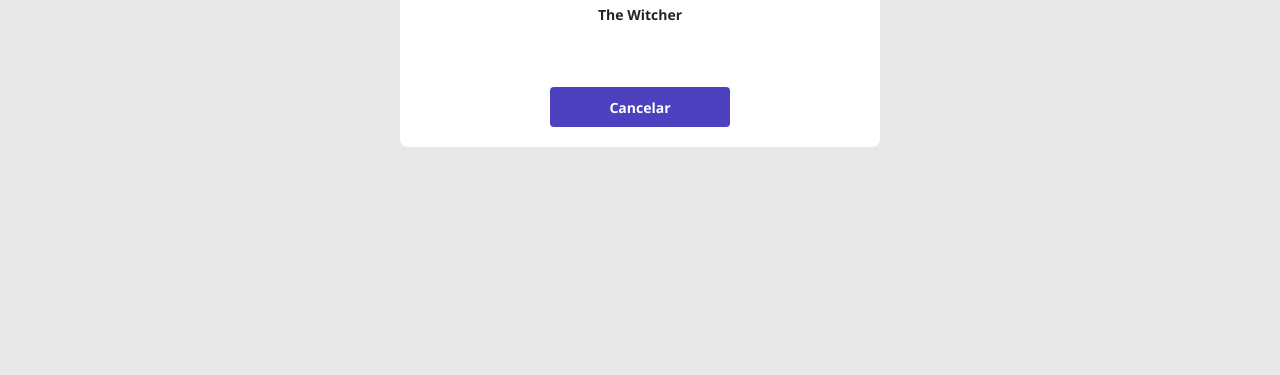
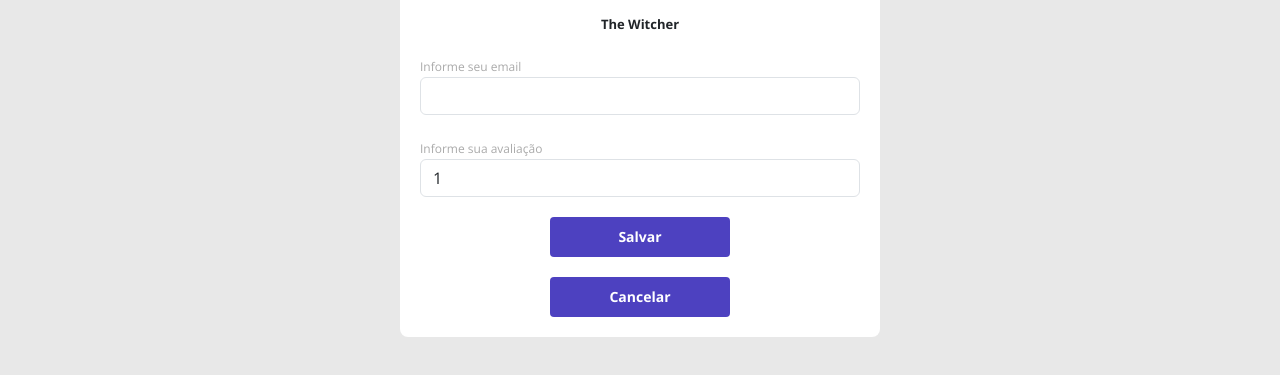
Before and after one commit to Rafaelsousacarv/dsmovie, a plain HTML site: page form.html in a window 1280 px wide. Shown: the part 463-838 px from the top of the page. Before the commit the page ends 800 px from the top, so only its background shows below. Drawn offline with nearby package versions, Linux system fonts and the light colour scheme.

Commit message:
Formulario Part 2

```diff
--- a/CSS/styles.css
+++ b/CSS/styles.css
@@ -2,6 +2,7 @@
 
 :root {
     --bg-gray: #e8e8e8;
+    --text-light-grey: #aaa;
     --text-gray: #4a4a4a;
     --color-primary: #4D41C0;
     --white: #FFF
@@ -102,9 +103,47 @@
     align-items: center;
     justify-content: center;
     border-radius: 4px;
+    border: 0;
 }
 
 .dsmovie-form-container{
     padding: 40px 0;
     max-width: 480px;
 }
+
+.dsmovie-form-description{
+    background-color: var(--white);
+    padding: 20px;
+    display: flex;
+    flex-direction: column;
+    align-items: center;
+    border-radius: 0 0 8px 8px;
+}
+
+.dsmovie-form-description h3{
+    font-size: 13px;
+    font-weight: 700;
+    margin-bottom: 20px;
+}
+
+.dsmovie-form {
+    width: 100%;
+}
+
+.dsmovie-form-group {
+    margin-bottom: 20px;
+
+}
+
+.dsmovie-form-group label {
+    font-size: 12px;
+    color: var(--text-light-grey);
+}
+
+.dsmovie-form-btn-container{
+    display: flex;
+    flex-direction: column;
+    align-items: center;
+    height: 100px;
+    justify-content: space-between;
+}
--- a/form.html
+++ b/form.html
@@ -28,9 +28,29 @@
                 <div class="dsmovie-card">
                     <img src="https://www.themoviedb.org/t/p/w533_and_h300_bestv2/foGkPxpw9h8zln81j63mix5B7m8.jpg"
                         alt="The Witcher">
-                    <div class="dsmovie-card-description">
+                    <div class="dsmovie-form-description">
                         <h3>The Witcher</h3>
-                        <a class="dsmovie-btn" href="index.html">Cancelar</a>
+                        <form class="dsmovie-form">
+                            <div class="form-group dsmovie-form-group ">
+                                <label for="email">Informe seu email</label>
+                                <input class="form-control" type="email" id="email">
+                            </div>
+                            <div class="form-group dsmovie-form-group ">
+                                <label for="score">Informe sua avaliação</label>
+                                <select class="form-control" name="score" id="score">
+                                    <option value="1">1</option>
+                                    <option value="2">2</option>
+                                    <option value="3">3</option>
+                                    <option value="4">4</option>
+                                    <option value="5">5</option>
+                                </select>
+                            </div>
+                            <div class="dsmovie-form-btn-container">
+                                <button class="dsmovie-btn" type="submit">Salvar</button>
+                                <a class="dsmovie-btn" href="index.html">Cancelar</a>
+                            </div>
+
+                        </form>
                     </div>
 
                 </div>
```
